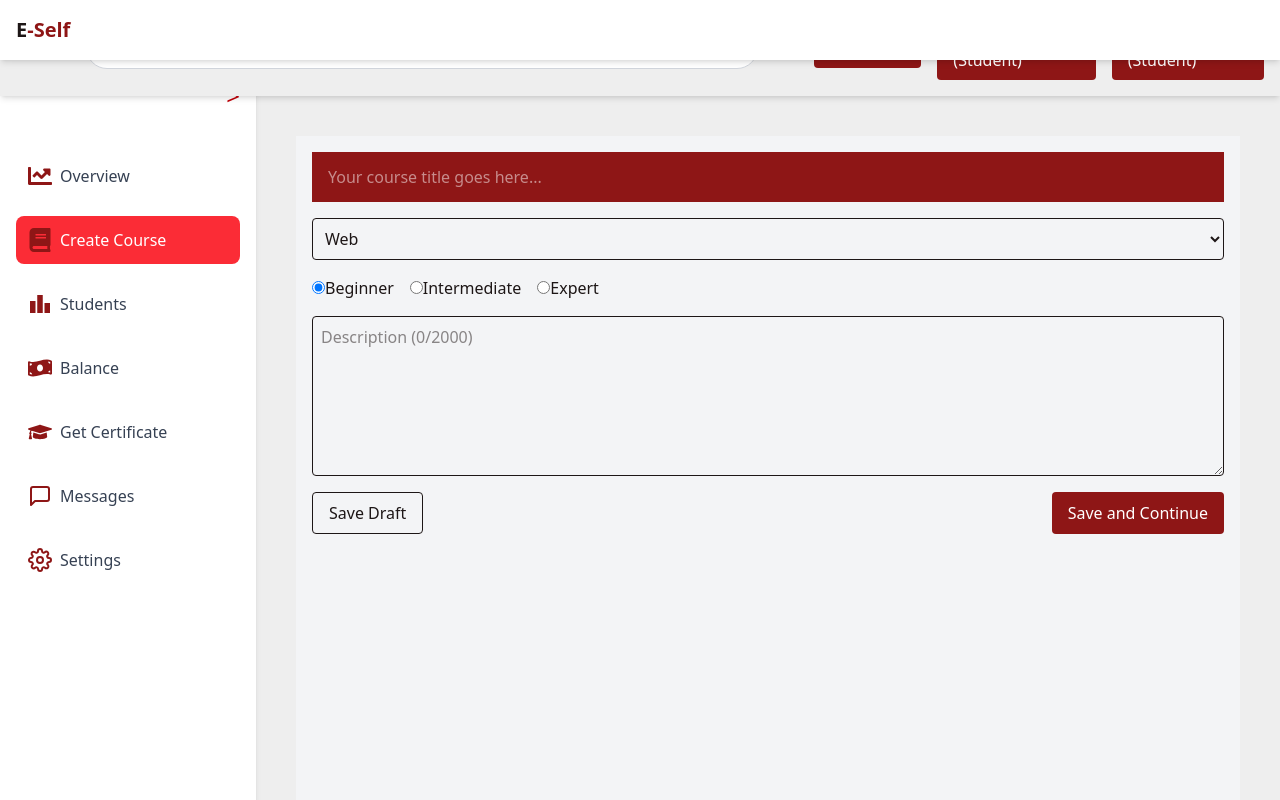
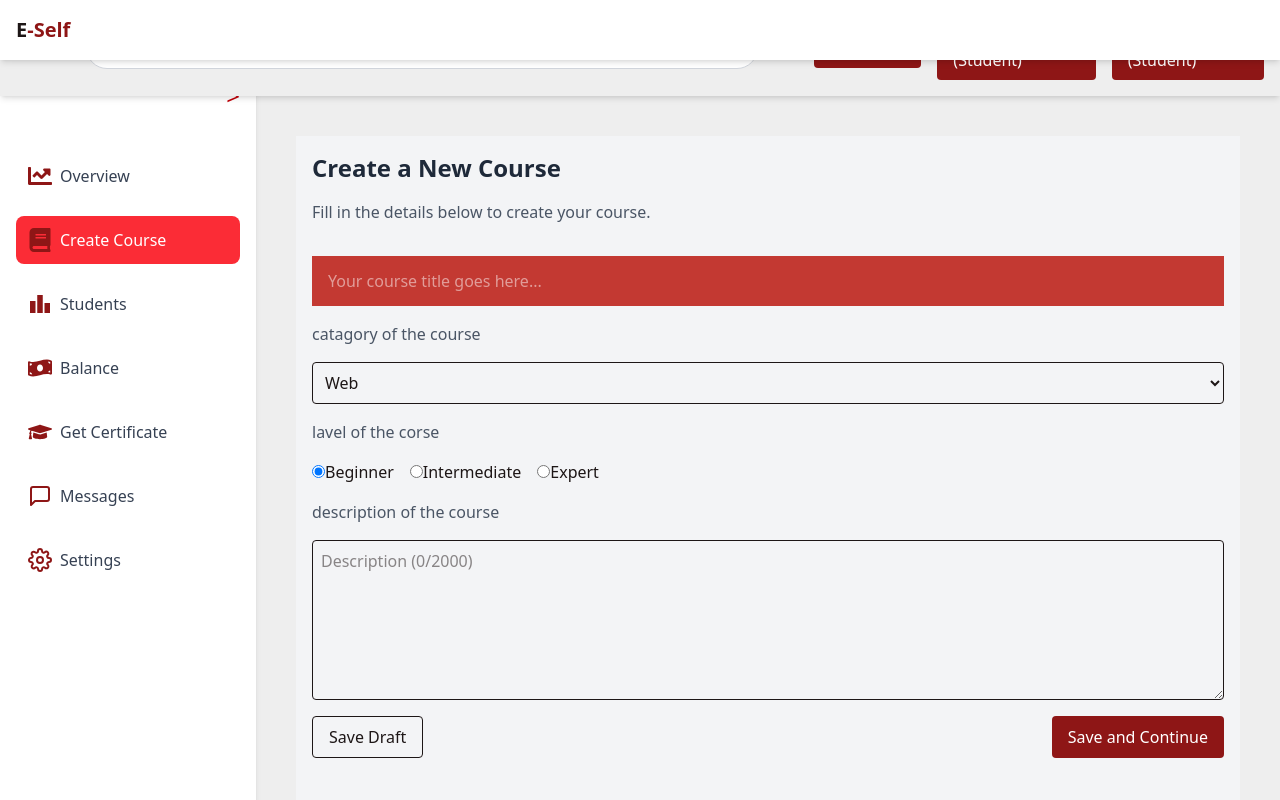
Before and after one commit to NegedeTekleyes/E-self-Lerning, a Next.js app in the folder e-self/: page /dashboard/create-course in a window 1280 px wide. Shown: the top 800 px of the page. Built offline with nearby package versions, Linux system fonts and the light colour scheme.

Commit message:
add describtion

```diff
--- a/e-self/app/(instructor)/dashboard/create-course/page.tsx
+++ b/e-self/app/(instructor)/dashboard/create-course/page.tsx
@@ -10,14 +10,17 @@ export default function AddCourse() {
   return (
     <div className="w-full min-h-screen p-4 flex flex-col gap-4 bg-gray-100">
       {/* Course Title */}
+      <h1 className="text-2xl font-bold text-gray-800">Create a New Course</h1>
+      <p className="text-gray-600">Fill in the details below to create your course.</p>
+      <p><title>title of the course</title></p>
       <input
         type="text"
         placeholder="Your course title goes here..."
         value={title}
         onChange={(e) => setTitle(e.target.value)}
-        className="w-full h-[50px] text-white bg-[#8E1616] px-4 text-lg sm:text-base"
+        className="w-full h-[50px] text-white bg-[#c33932] px-4 text-lg sm:text-base"
       />
-
+       <p className="text-gray-600">catagory of the course</p>
       {/* Category Dropdown */}
       <select
         value={category}
@@ -28,7 +31,7 @@ export default function AddCourse() {
         <option value="ui">UI</option>
         <option value="video editing">Video Editing</option>
       </select>
-
+      <p className="text-gray-600">lavel of the corse</p>
       {/* Level Selection */}
       <div className="flex gap-4">
         <label>
@@ -59,7 +62,7 @@ export default function AddCourse() {
           Expert
         </label>
       </div>
-
+      <p className="text-gray-600">description of the course</p>
       {/* Description */}
       <textarea
         placeholder="Description (0/2000)"
```
